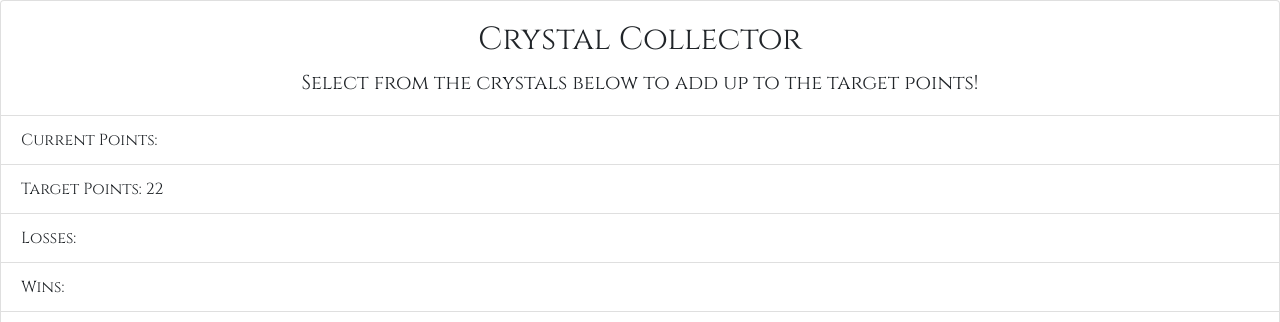
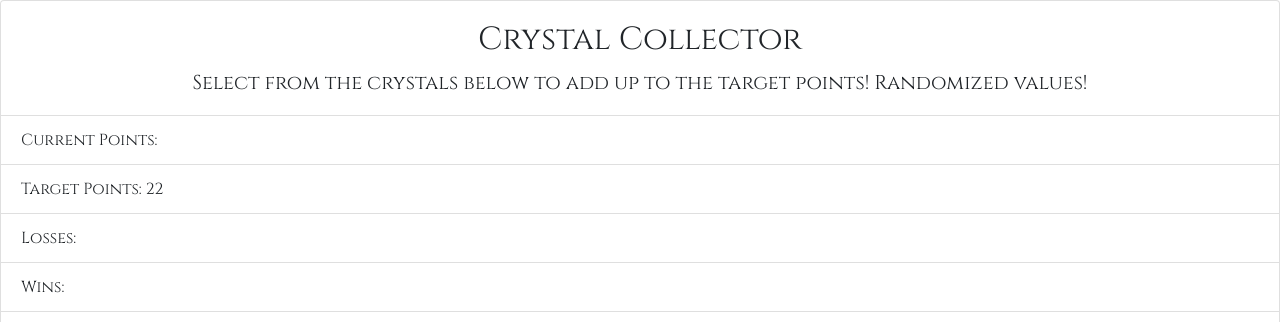
Before and after one commit to GarrettYoung510/Crystal-Collector, a plain HTML site: page index.html in a window 1280 px wide. Shown: the top 322 px of the page. Drawn offline with nearby package versions, Linux system fonts and the light colour scheme.

Commit message:
added random number generators for gems

```diff
--- a/assets/javascript/game.js
+++ b/assets/javascript/game.js
@@ -17,7 +17,7 @@ $(document).ready(function gameStart() {
     $('#crystal1').attr('value', Math.floor(Math.random() * 9));
     $('#crystal2').attr('value', Math.floor(Math.random() * 9));
     $('#crystal3').attr('value', Math.floor(Math.random() * 9));
-    // $('#crystal4').attr('value', Math.floor(Math.random() * 9));
+    $('#crystal4').attr('value', Math.floor(Math.random() * 9));
 
     // create on click function for clicking crystals
     $("#crystal1,#crystal2,#crystal3,#crystal4").on("click", function() {
--- a/index.html
+++ b/index.html
@@ -17,7 +17,7 @@
     <div class="card" style="width: 100%;">
         <div class="card-body">
             <h2 class="card-title text-center">Crystal Collector</h2>
-            <h5 class="card-text text-center">Select from the crystals below to add up to the target points!</h5>
+            <h5 class="card-text text-center">Select from the crystals below to add up to the target points! Randomized values!</h5>
         </div>
         <ul class="list-group list-group-flush">
             <li class="list-group-item">Current Points: <span id="points"></span></li>
```
